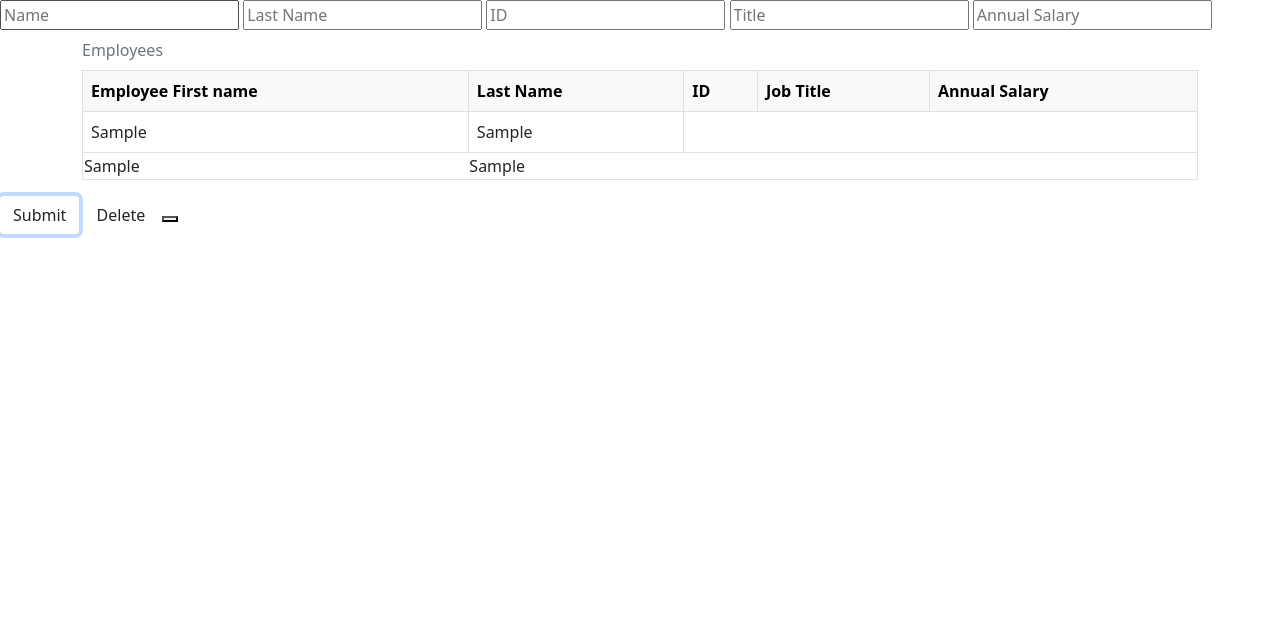
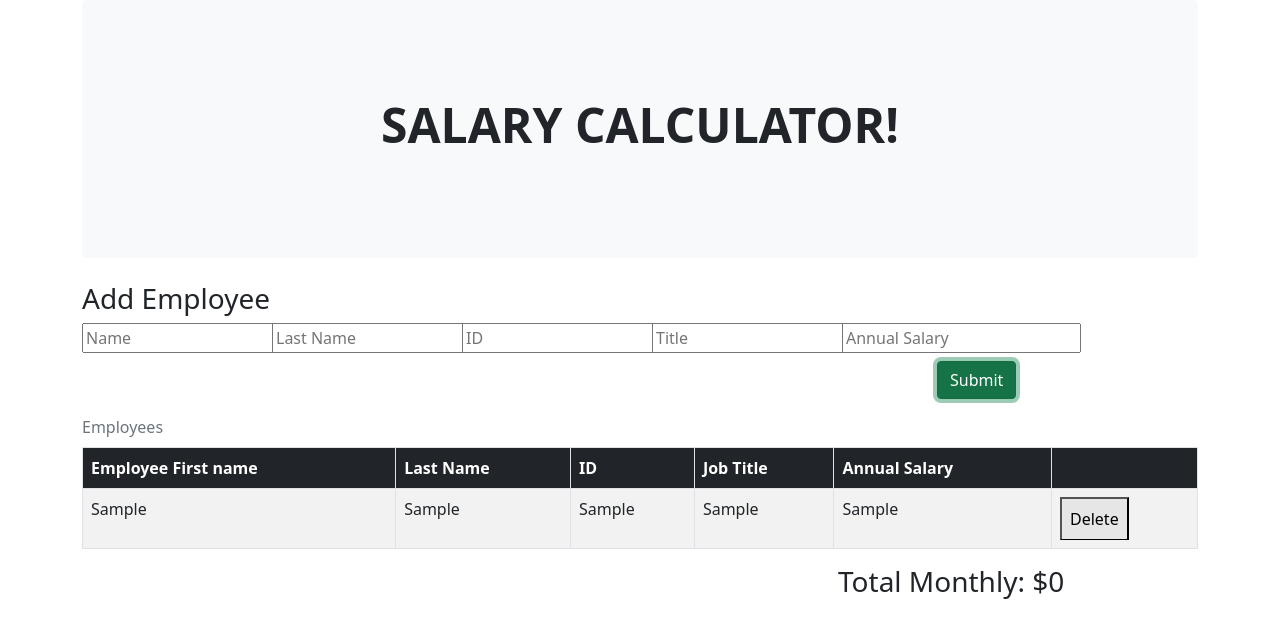
Before and after one commit to AshtonGasser/Ashton-weekend-jquery, a plain HTML site: page index.html in a window 1280 px wide. Both pictures are taken after typing "Sample", "Sample", "Sample", "Sample", "Sample" into the empty fields and a click on the button "Submit". Drawn offline with Linux system fonts and the light colour scheme.

Commit message:
base mode complete!

```diff
--- a/client.js
+++ b/client.js
@@ -1,25 +1,16 @@
 $(document).ready(readyNow);
 
-const employeeArray = []
+let totalSalary = 0
 
 function readyNow() {
     console.log('jQ ready')
+    $('#submit').on('click', addEmployee)
 
-
-    $('#submit').on('click', onClick, addEmployee)
-    $('#delete').on('click', '.deleteBtn', onDelete);
 }
 
-function onClick() {
-
-    console.log('CLICK!')
-}
-
-function onDelete() {
-
-    console.log("BEGON")
-
+function onDelete(salary) {
     $(this).closest('tr').remove();
+    totalSalary = totalSalary - parseInt(salary)
     //$(this).closest('box').remove();
     //<td> <button class = "btn delete">Delete</button> </td>
 }
@@ -38,26 +29,28 @@ function addEmployee() {
 
 
     }
-
-    employeeArray.push(employee)
-
+    if (employee.annualSalary > 0) {
+        totalSalary = totalSalary + parseInt(employee.annualSalary)
+    } else {
+        console.log(`${employee.annualSalary} isn't a number you halfwit`)
+    }
+    $('#totalMonthly').html(`Total Monthly: $${totalSalary}`)
     //if()
 
-    $('.table').append(`
+    $('#employeeTable').append(`
         <tr>
             <td>${employee.name}</td>
-            <td>${employee.lastName}</td
-            <td>${employee.ID}</td
-            <td>${employee.Title}</td
-            <td>${employee.annualSalary}</td
-            <td>${employee}</td
-            <td> <button class = deleteBtn"Delete</button</td
+            <td>${employee.lastName}</td>
+            <td>${employee.ID}</td>
+            <td>${employee.Title}</td>
+            <td>${employee.annualSalary}</td>
+            <td> <button class = "deleteBtn">Delete</button</td>
         </tr>
 
 
 
     `)
-
+    $('.deleteBtn').on('click', onDelete(employee.annualSalary));
     //clear input
 
     $('#nameIn').val('');
@@ -66,11 +59,24 @@ function addEmployee() {
     $('#titleIn').val('');
     $('#annualSalaryIn').val('');
 
+    if (totalSalary > 20000) {
+        $('#monthlyColor').addClass('bg-danger')
+    }
+    console.log(employee);
+    //.name, employee.lastName, employee.ID, employee.Title, employee.annualSalary
 
-    console.log(employee.name, employee.lastName, employee.ID, employee.Title, employee.annualSalary);
+}
 
 
-}
+
+
+
+// function  Calculator(){
+
+//     let salaryCalculator = 0;
+
+//     console.log('testing')
+
 
 
 
--- a/index.html
+++ b/index.html
@@ -4,79 +4,101 @@
 <!--[if IE 8]>         <html class="no-js lt-ie9"> <![endif]-->
 <!--[if gt IE 8]>      <html class="no-js"> <!--<![endif]-->
 <html>
+
 <head>
     <meta charset="utf-8">
     <meta http-equiv="X-UA-Compatible" content="IE=edge">
     <title></title>
     <meta name="description" content="">
     <meta name="viewport" content="width=device-width, initial-scale=1">
-        <script src = "jQuery.js"></script>
+    <script src="jQuery.js"></script>
     <script src="client.js"></script>
-        <link rel="stylesheet" href="bootstrap.css"></link>
-        <link rel="stylesheet" href = 'style.css'></link>
+    <link rel="stylesheet" href="bootstrap.css">
+    </link>
+    <link rel="stylesheet" href='style.css'>
+    </link>
 
 
 </head>
+
 <body>
     <main>
+    <div class='container'>
+        <div class="p-5 mb-4 bg-light rounded-3">
+            <div class="container d-flex py-5 justify-content-center">
+              <h1 class="display-5 fw-bold">SALARY CALCULATOR!</h1>
+            </div>
+          </div>
+        <div class= 'row'>
+            <h3>Add Employee</h3>
+        </div>
+        <div class='row'>
+            <div class='col-2'>
                 <input id="nameIn" type="text" placeholder="Name">
+            </div>
+            <div class='col-2'>
                 <input id="lastNameIn" type="text" placeholder="Last Name">
+            </div>
+
+            <div class='col-2'>
                 <input id="idIn" type="text" placeholder="ID">
+            </div>
+            <div class='col-2'>
                 <input id="titleIn" type="text" placeholder="Title">
+            </div>
+            <div class='col-2'>
                 <input id="annualSalaryIn" type="text" placeholder="Annual Salary">
-
-       </main>
-    <div class = 'container'>
+            </div>
+        </div>
+        <div class='row justify-content-end my-2'>
+            <div class='col-3'>
+                <button id='submit' type="button" class="btn btn-success">Submit</button>
+            </div>
+        </div>
+        <div>
 
 
-        <table class = 'table table-bordered border primary'>
-            <caption class ='caption-top'> Employees </caption>
-        <thead class = 'table-light'>
+            <table class='table table-bordered border table-dark table-striped'>
+                <caption class='caption-top'> Employees </caption>
+                <thead>
 
-                <th scope = "col" >Employee First name</th>
-                <th scope = "col">Last Name</th>
-                <th scope = "table table-sm" >ID</th>
-                <th scope = "col">Job Title</th>
-                <th scope = "col">Annual Salary</th>
+                    <th scope="col">Employee First name</th>
+                    <th scope="col">Last Name</th>
+                    <th scope="table table-sm">ID</th>
+                    <th scope="col">Job Title</th>
+                    <th scope="col">Annual Salary</th>
+                    <th scope='col'></th>
 
                 </thead>
-            <tbody  class = 'table table-striped' >
-            <!-- <td> <button class = "btn delete">Delete</button> </td> -->
-            <!-- <tr class =  > -->
-               <!-- <td class = 'align-top''>jen</td> -->
-               <!-- <td>Maurice</td>  -->
-               <!-- <td></td> -->
-            <!-- </tr> -->
+                <tbody id='employeeTable' class='table table-striped'>
 
-            <!-- <tr> -->
-                <!-- <td>Barber</td> -->
-                <!-- <td>Moss</td> -->
-                <!-- <td>Smith</td> -->
-
-            <!-- </tr> -->
 
 
                 </tbody>
-                <tfoot class = >
+                <tfoot class=>
 
                 </tfoot>
 
             </table>
         </div>
+        <div class = 'container'>
+            <div class= 'row justify-content-end'>
+                <div id = 'monthlyColor' class = 'col-4'>
+                    <h3 id = 'totalMonthly'>Total Monthly: $0</h3>
+                </div>
+
+            </div>
+        </div>
+
         <section>
-
-
-        <button id ='submit' type="button" class="btn btn-default">Submit</button>
-        <button class = "btn delete">Delete</button>
-
-        <button></button>
-
         </section>
 
         <!--[if lt IE 7]>
             <p class="browsehappy">You are using an <strong>outdated</strong> browser. Please <a href="#">upgrade your browser</a> to improve your experience.</p>
         <![endif]-->
 
+    </div>
+</main>
+</body>
 
-    </body>
 </html>
--- a/style.css
+++ b/style.css
@@ -0,0 +1,3 @@
+.background{
+    background-color: red;
+}
```
Lines whose indentation alone changed are shown as unchanged.
